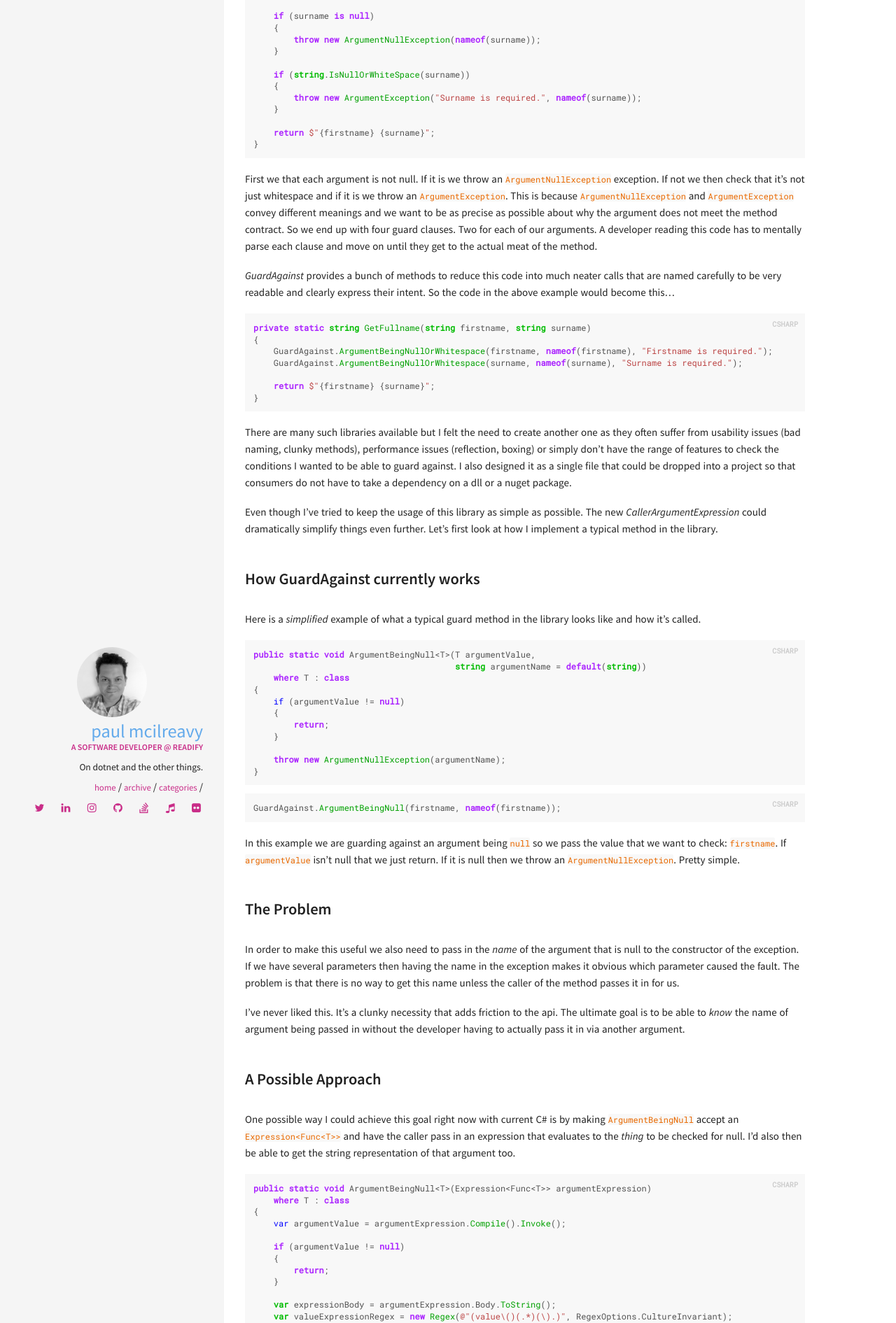
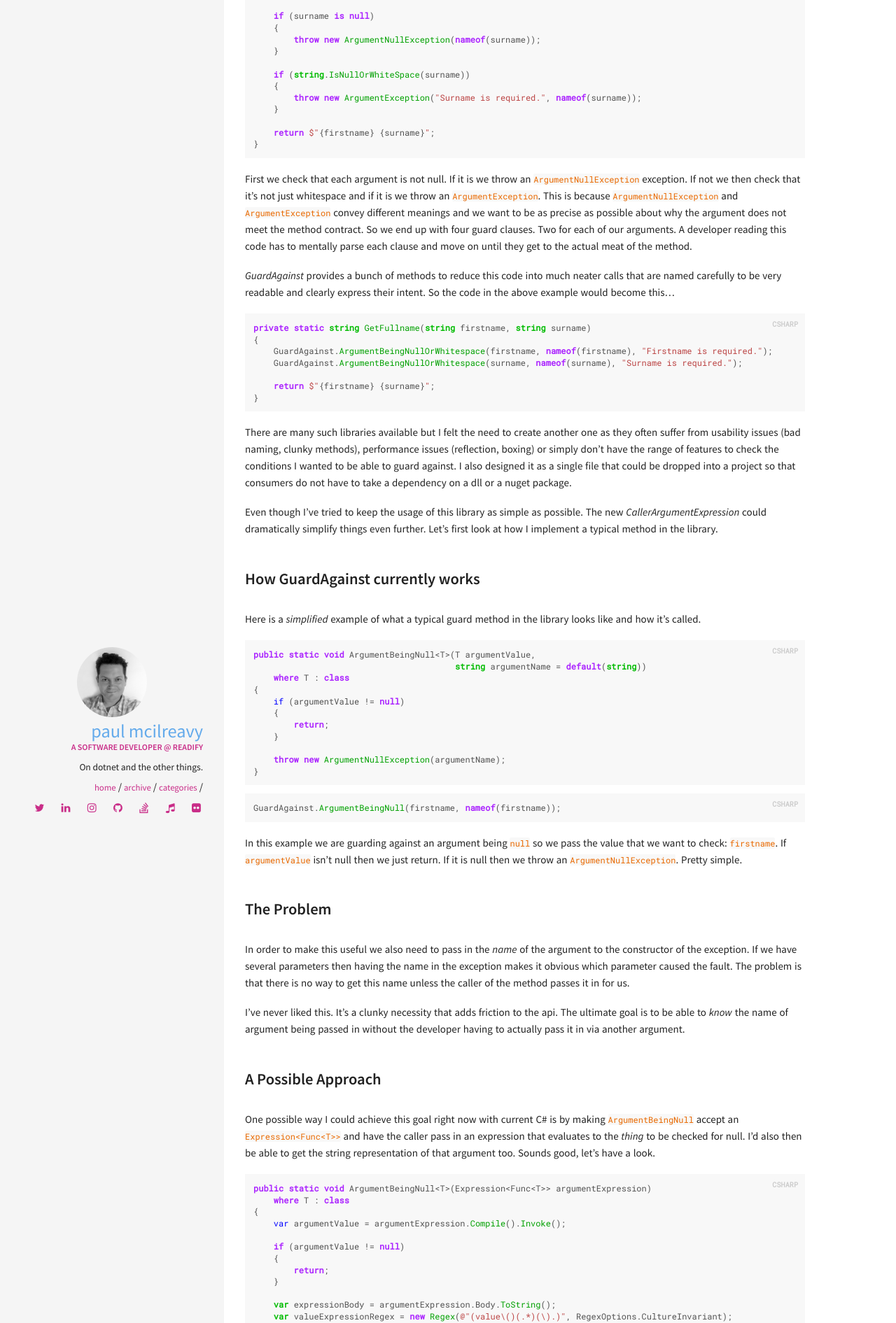
Before and after one commit to pmcilreavy/pmcilreavy.github.io, a Jekyll site: the page built from _posts/2018-08-05-caller-expression-attribute.md, in a window 1280 px wide. Shown: the part 1283-3174 px from the top of the page at 70% size. Built offline with Jekyll 4.4.1, drawn with Linux system fonts in a browser that asks for light colours; comment, search, counter and statistics services are not loaded; some of the changed text lies outside the part shown.

Commit message:
Grammar fix ups

```diff
--- a/_posts/2018-08-05-caller-expression-attribute.md
+++ b/_posts/2018-08-05-caller-expression-attribute.md
@@ -50,7 +50,7 @@ private static string GetFullname(string firstname, string surname)
 }
 {% endhighlight %}
 
-First we that each argument is not null. If it is we throw an `ArgumentNullException` exception. If not we then check that it's not just whitespace and if it is we throw an `ArgumentException`. This is because `ArgumentNullException` and `ArgumentException` convey different meanings and we want to be as precise as possible about why the argument does not meet the method contract. So we end up with four guard clauses. Two for each of our arguments. A developer reading this code has to mentally parse each clause and move on until they get to the actual meat of the method.
+First we check that each argument is not null. If it is we throw an `ArgumentNullException` exception. If not we then check that it's not just whitespace and if it is we throw an `ArgumentException`. This is because `ArgumentNullException` and `ArgumentException` convey different meanings and we want to be as precise as possible about why the argument does not meet the method contract. So we end up with four guard clauses. Two for each of our arguments. A developer reading this code has to mentally parse each clause and move on until they get to the actual meat of the method.
 
 _GuardAgainst_ provides a bunch of methods to reduce this code into much neater calls that are named carefully to be very readable and clearly express their intent. So the code in the above example would become this...
 
@@ -90,17 +90,17 @@ public static void ArgumentBeingNull<T>(T argumentValue,
 GuardAgainst.ArgumentBeingNull(firstname, nameof(firstname));
 {% endhighlight %}
 
-In this example we are guarding against an argument being `null` so we pass the value that we want to check: `firstname`. If  `argumentValue` isn't null that we just return. If it is null then we throw an `ArgumentNullException`. Pretty simple.
+In this example we are guarding against an argument being `null` so we pass the value that we want to check: `firstname`. If  `argumentValue` isn't null then we just return. If it is null then we throw an `ArgumentNullException`. Pretty simple.
 
 ### The Problem
 
-In order to make this useful we also need to pass in the _name_ of the argument that is null to the constructor of the exception. If we have several parameters then having the name in the exception makes it obvious which parameter caused the fault. The problem is that there is no way to get this name unless the caller of the method passes it in for us.
+In order to make this useful we also need to pass in the _name_ of the argument to the constructor of the exception. If we have several parameters then having the name in the exception makes it obvious which parameter caused the fault. The problem is that there is no way to get this name unless the caller of the method passes it in for us.
 
 I've never liked this. It's a clunky necessity that adds friction to the api. The ultimate goal is to be able to _know_ the name of argument being passed in without the developer having to actually pass it in via another argument.
 
 ### A Possible Approach
 
-One possible way I could achieve this goal right now with current C# is by making `ArgumentBeingNull` accept an `Expression<Func<T>>` and have the caller pass in an expression that evaluates to the _thing_ to be checked for null. I'd also then be able to get the string representation of that argument too.
+One possible way I could achieve this goal right now with current C# is by making `ArgumentBeingNull` accept an `Expression<Func<T>>` and have the caller pass in an expression that evaluates to the _thing_ to be checked for null. I'd also then be able to get the string representation of that argument too. Sounds good, let's have a look.
 
 {% highlight csharp %}
 public static void ArgumentBeingNull<T>(Expression<Func<T>> argumentExpression)
@@ -134,7 +136,7 @@ I've not yet added this to the GuardAgainst library as there are a couple of thi
 
 The new _CallerArgumentExpression_ attribute proposed for C# 8.0 would be a great solution to this problem. Now consider the following code which is identical to my initial `ArgumentBeingNull` example above except that I've added the _CallerArgumentExpression_ attribute to the `argumentName` parameter.
 
-The compiler recognises the _CallerArgumentExpression_ attribute and uses the string passed to the constructor of the attribute (i.e. `argumentValue`) to target that parameter and converts that incoming expression to a string which is assigned to the `argumentName` parameter.
+The compiler recognises the _CallerArgumentExpression_ attribute and uses the string passed to its constructor (i.e. `argumentValue`) to target that parameter and converts the incoming expression to a string which is assigned to the `argumentName` parameter.
 
 {% highlight csharp %}
 public static void ArgumentBeingNull<T>(T argumentValue,
```
Also changed, not shown: other parts of _posts/2018-08-05-caller-expression-attribute.md (+5 -3 lines).
